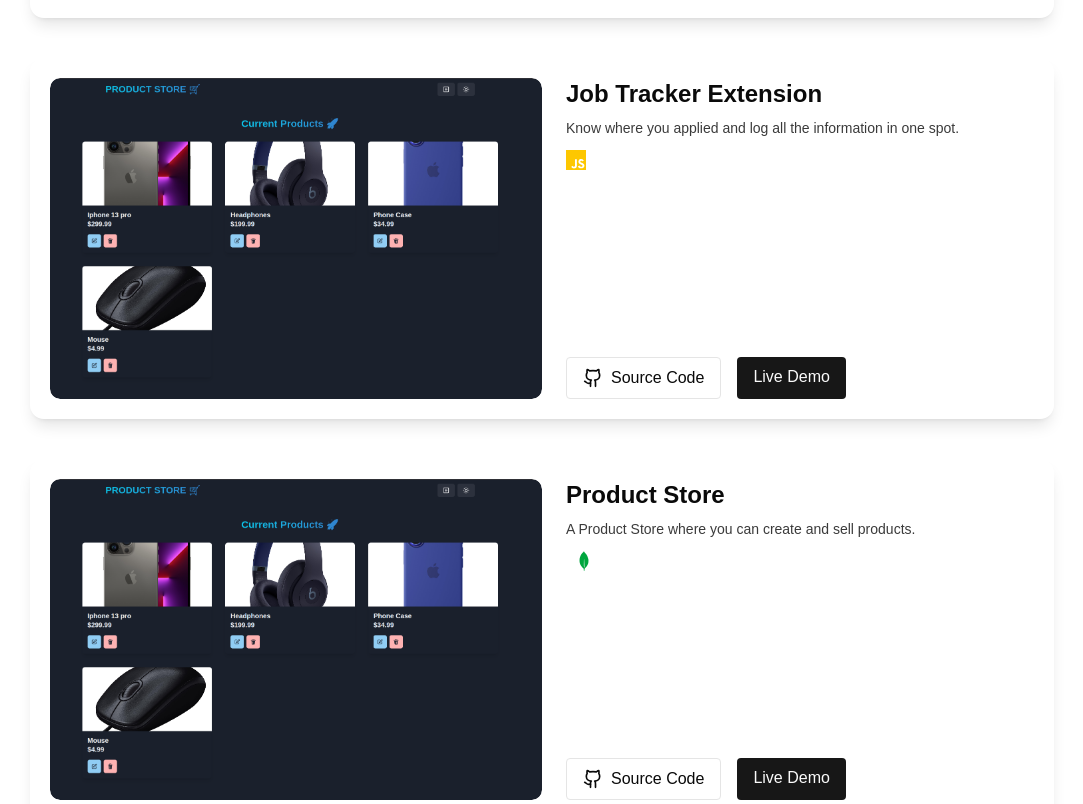
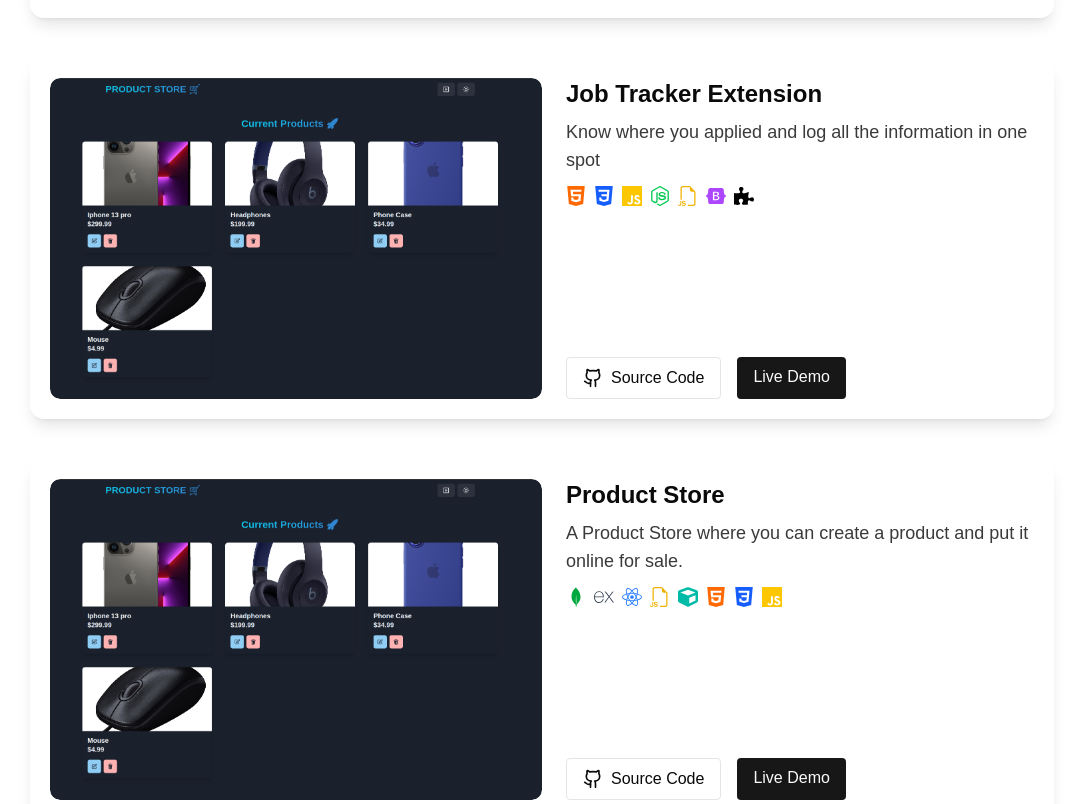
Before and after one commit to shoc71/portfolio-v2, a Next.js app in the folder client/: page /projects in a window 1280 px wide. Shown: the part 801-1605 px from the top of the page, without its empty margins (98-1181 px from the left). Built offline with nearby package versions, Linux system fonts and the light colour scheme; no server answers; a web font is replaced by a local one.

Commit message:
ProjectCard and ProjectDisplay and ProjectSlug

```diff
--- a/client/app/home/MapFlyOver.jsx
+++ b/client/app/home/MapFlyOver.jsx
@@ -9,7 +9,8 @@
   return (
     <div className="bg-muted rounded-xl p-6 border shadow-inner w-full h-full max-w-md flex flex-col items-center space-y-4">
       <h2 className="text-2xl font-semibold">Where am I?</h2>
-      <div className="w-full flex-1 min-h-[350px] aspect-video rounded-lg overflow-hidden shadow">
+      <div className="w-full flex-1 min-h-[250px] sm:min-h-[300px] md:min-h-[400px] lg:min-h-[500px]
+        aspect-video rounded-lg overflow-hidden shadow">
         <iframe
           title="Toronto Pearson International Airport Map"
           width="150%"
--- a/client/app/projects/[slug]/page.jsx
+++ b/client/app/projects/[slug]/page.jsx
@@ -5,8 +5,7 @@
 import { Github } from "lucide-react";
 import { toolIcons } from "@/data/toolIcons";
 
-export default function ProjectPage ({ params }) {
-
+export default function ProjectPage({ params }) {
   const { slug } = params;
   console.log("Slug param:", slug);
 
@@ -15,11 +14,6 @@
     console.log("project.slug:", p.slug, "vs slug param:", slug);
     return p.slug === slug;
   });
-
-  console.log("All projects:", projects);
-  console.log("Current Project:", projects[0].slug);
-  console.log("Slug param:", slug);
-  // console.log("Slug page param:", slug);
 
   if (!project) {
     return <p className="text-center mt-10">Project not found.</p>;
@@ -31,18 +25,44 @@
     <div className="max-w-5xl mx-auto p-6">
       {/* Project Image */}
       <div className="rounded-xl overflow-hidden shadow-lg mb-6">
+        {image?.src && (
           <Image
-          src={image}
-          alt={title}
+            src={image.src}
+            alt={image.alt || title}
+            width={800}
+            height={400}
+            className="w-full h-auto object-cover"
+          />
+        )}
+      </div>
+
+      {/* Project Title */}
+      <h1 className="text-4xl font-bold mb-4">{title}</h1>
+
+      {/* Description - supports array or string */}
+      <div className="space-y-4 mb-6">
+        {Array.isArray(description) ? (
+          description.map((item, idx) =>
+            typeof item === "string" ? (
+              <p key={idx} className="text-lg opacity-80">
+                {item}
+              </p>
+            ) : item?.type === "image" ? (
+              <div key={idx} className="rounded-lg overflow-hidden shadow">
+                <Image
+                  src={item.src}
+                  alt={item.alt || "Project image"}
                   width={1200}
                   height={600}
                   className="w-full h-auto object-cover"
                 />
               </div>
-
-      {/* Project Title + Description */}
-      <h1 className="text-4xl font-bold mb-4">{title}</h1>
-      <p className="text-lg opacity-80 mb-6">{description}</p>
+            ) : null
+          )
+        ) : (
+          <p className="text-lg opacity-80">{description}</p>
+        )}
+      </div>
 
       {/* Tools */}
       <div className="flex gap-3 mb-6">
@@ -54,6 +74,8 @@
       </div>
 
       {/* Links */}
+      <div className="flex justify-between items-center mt-10 mb-10">
+        {/* Left side buttons */}
         <div className="flex gap-4">
           {githubUrl && (
             <a
@@ -78,14 +100,14 @@
           )}
         </div>
 
-      {/* Back link */}
-      <div className="mt-10">
-        <Link href="/projects" className="hover:underline text-[var(--primary)]">
+        {/* Right side button */}
+        <Link
+          href="/projects"
+          className="px-4 py-2 rounded bg-yellow-400 text-black font-medium hover:bg-yellow-500 transition"
+        >
           ← Back to Projects
         </Link>
       </div>
     </div>
   );
 }
-
-// export default ProjectPage;
--- a/client/app/projects/page.jsx
+++ b/client/app/projects/page.jsx
@@ -4,8 +4,6 @@
 import ProjectCard from "@/components/ProjectCard";
 import { techFilters } from "@/data/techFilters";
 import { projects } from "@/data/projectPosts";
-// import FloatingSquaresBackground from "./FloatingSquaresBackground";
-import ParticlesBackground from "../backgrounds/ParticlesBackground";
 import ParticlesCustomBackground from "../backgrounds/ParticlesCustomBackground";
 
 const getRandomFive = (list) => {
@@ -103,9 +101,27 @@
 
       {/* Project Cards */}
       <div className="grid gap-10 max-w-5xl mx-auto relative z-10">
-        {filteredProjects.map((project, index) => (
-          <ProjectCard key={index} {...project} />
-        ))}
+        {filteredProjects.map((project, index) => {
+          // normalize image
+          let imageSrc = "";
+          let imageAlt = project.title;
+
+          if (typeof project.image === "string") {
+            imageSrc = project.image;
+          } else if (project.image && typeof project.image === "object") {
+            imageSrc = project.image.src || "";
+            imageAlt = project.image.alt || project.title;
+          }
+
+          return (
+            <ProjectCard
+              key={index}
+              {...project}
+              image={imageSrc}
+              alt={imageAlt}
+            />
+          );
+        })}
         {filteredProjects.length === 0 && (
           <p className="text-center text-gray-500">No projects found.</p>
         )}
--- a/client/components/ProjectCard.jsx
+++ b/client/components/ProjectCard.jsx
@@ -32,7 +32,36 @@
               {title}
             </h3>
           </Link>
-          <p className="text-sm opacity-80 mb-3">{description}</p>
+          <div className="text-sm sm:text-base lg:text-lg opacity-80 mb-3">
+            {Array.isArray(description) ? (
+              // Only show the first element of the array
+              typeof description[0] === "string" ? (
+                description[0]
+              ) : description[0]?.type === "image" ? (
+                <Image
+                  src={description[0].src}
+                  alt={description[0].alt || "Project description image"}
+                  width={400}
+                  height={300}
+                  className="rounded-lg"
+                />
+              ) : (
+                <span>{JSON.stringify(description[0])}</span>
+              )
+            ) : typeof description === "string" ? (
+              description
+            ) : description?.type === "image" ? (
+              <Image
+                src={description.src}
+                alt={description.alt || "Project description image"}
+                width={400}
+                height={300}
+                className="rounded-lg"
+              />
+            ) : (
+              <span>{JSON.stringify(description)}</span>
+            )}
+          </div>
 
           {/* Tools */}
           <div className="flex gap-2 text-[var(--muted-foreground)] dark:text-white">
--- a/client/data/projectPosts.js
+++ b/client/data/projectPosts.js
@@ -4,28 +4,47 @@
   {
     slug: "novel-seeker",
     title: "Novel Seeker",
-    description: "E-commerce bookstore MVP... hello",
+    description: [
+      "Novel Seeker - E-commerce bookstore MVP built for the client with admin privileges, tracking purchases, and managing products.",
+      "This app helps readers discover new novels.",
+      { type: "image", src: "/images/novel-seeker-preview.png", alt: "Novel Seeker Preview" },
+      "You can search by genre, author, or popularity."
+    ],
     image: assets.novel_seeker,
     githubUrl: "https://github.com/your/repo",
     liveUrl: "https://novelseeker.com",
-    tools: ["react", "node", "postgresql"],
+    tools: ["mongodb", "express", "react", "nodejs", "stripe",
+            "redis", "cloudinary", "jwt", "bcrypt", "tailwind",
+            "html5", "css3", "javascript", "json"],
   },
   {
     slug: "job-tracker-extension",
     title: "Job Tracker Extension",
-    description: "Know where you applied and log all the information in one spot.",
+    description: [
+      "Know where you applied and log all the information in one spot",
+      "This app helps readers discover new novels.",
+      { type: "image", src: "/images/novel-seeker-preview.png", alt: "Novel Seeker Preview" },
+      "You can search by genre, author, or popularity."
+    ],
     image: assets.product_store,
     githubUrl: "https://github.com/your/repo",
     liveUrl: "https://jobtracker.com",
-    tools: ["javascript", "chrome-extension"],
+    tools: ["html5", "css3", "javascript", "json", "nodejs", "bootstrap", "extension"],
   },
   {
     slug: "product-store",
     title: "Product Store",
-    description: "A Product Store where you can create and sell products.",
+    description: [
+      "A Product Store where you can create a product and put it online for sale.",
+      "This app helps readers discover new novels.",
+      { type: "image", src: "/images/novel-seeker-preview.png", alt: "Novel Seeker Preview" },
+      "You can search by genre, author, or popularity.",
+      { type: "image", src: "/images/novel-seeker-preview.png", alt: "Novel Seeker Preview" },
+    ],
     image: assets.product_store,
     githubUrl: "https://github.com/your/repo",
     liveUrl: "https://productstore.com",
-    tools: ["nextjs", "mongodb"],
+    tools: ["mongodb", "express", "react", "nodejs", "chakraui",
+            "html5", "css3", "javascript"],
   },
 ];
--- a/client/data/projects.js
+++ /dev/null
@@ -1,33 +0,0 @@
-import { assets } from "@/assets/assets";
-
-export const projects = [
-    {
-        title: "Novel Seeker",
-        description:
-            "Novel Seeker - E-commerce bookstore MVP built for the client with admin privileges, tracking purchases, and managing products.",
-        image: assets.novel_seeker,
-        githubUrl: "https://github.com/shoc71/novel-seeker",
-        liveUrl: "https://portfolio-v2-y4kx.onrender.com/projects",
-        tools: ["mongodb", "express", "react", "nodejs", "stripe",
-            "redis", "cloudinary", "jwt", "bcrypt", "tailwind",
-            "html5", "css3", "javascript", "json"],
-    },
-    {
-        title: "Job Tracker Extension",
-        description: "Know where you applied and log all the information in one spot",
-        image: assets.product_store,
-        githubUrl: "https://github.com/shoc71/job-tracker-extension",
-        liveUrl: "https://node-api.vercel.app",
-        tools: ["html5", "css3", "javascript", "json", "nodejs", "bootstrap", "extension"],
-    },
-    {
-        title: "Product Store",
-        description: "A Product Store where you can create a product and put it online for sale.",
-        image: assets.product_store,
-        githubUrl: "https://github.com/shoc71/product-store",
-        liveUrl: "https://node-api.vercel.app",
-        tools: ["mongodb", "express", "react", "nodejs", "chakraui",
-            "html5", "css3", "javascript"],
-    },
-    // Add more projects...
-];
```
Lines whose indentation alone changed are shown as unchanged.
